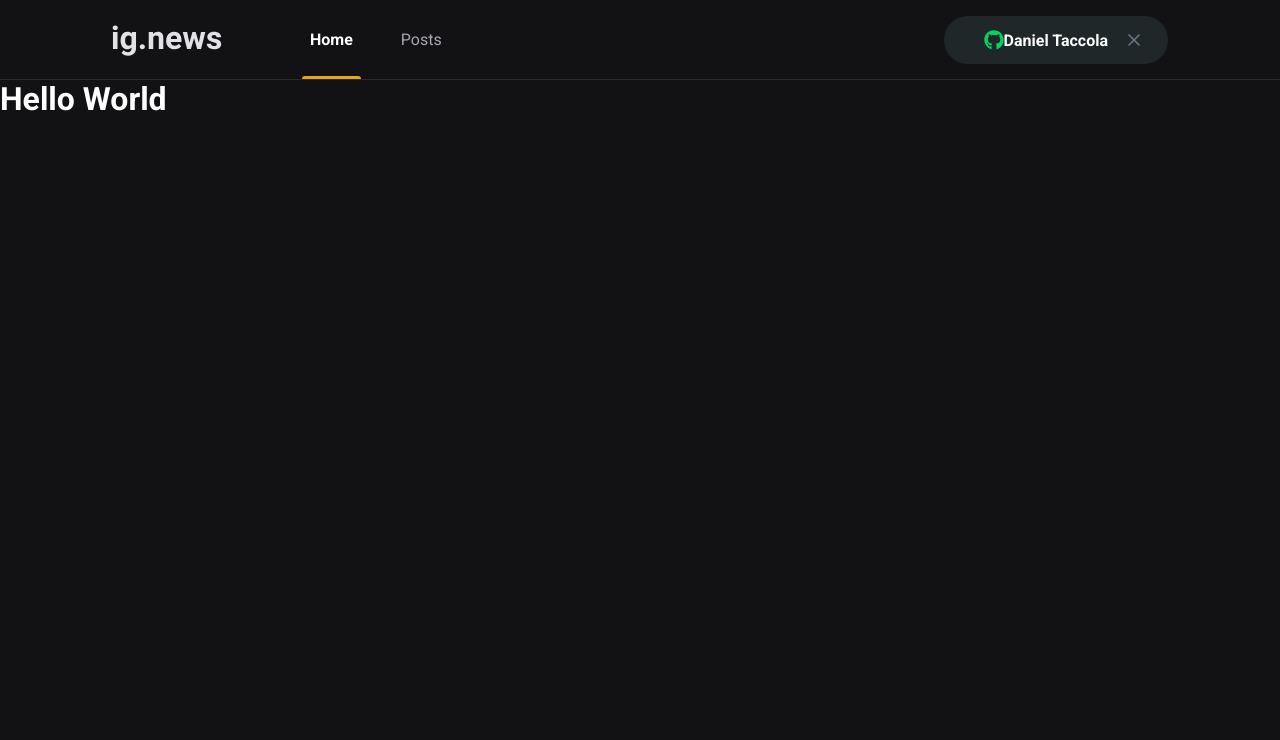
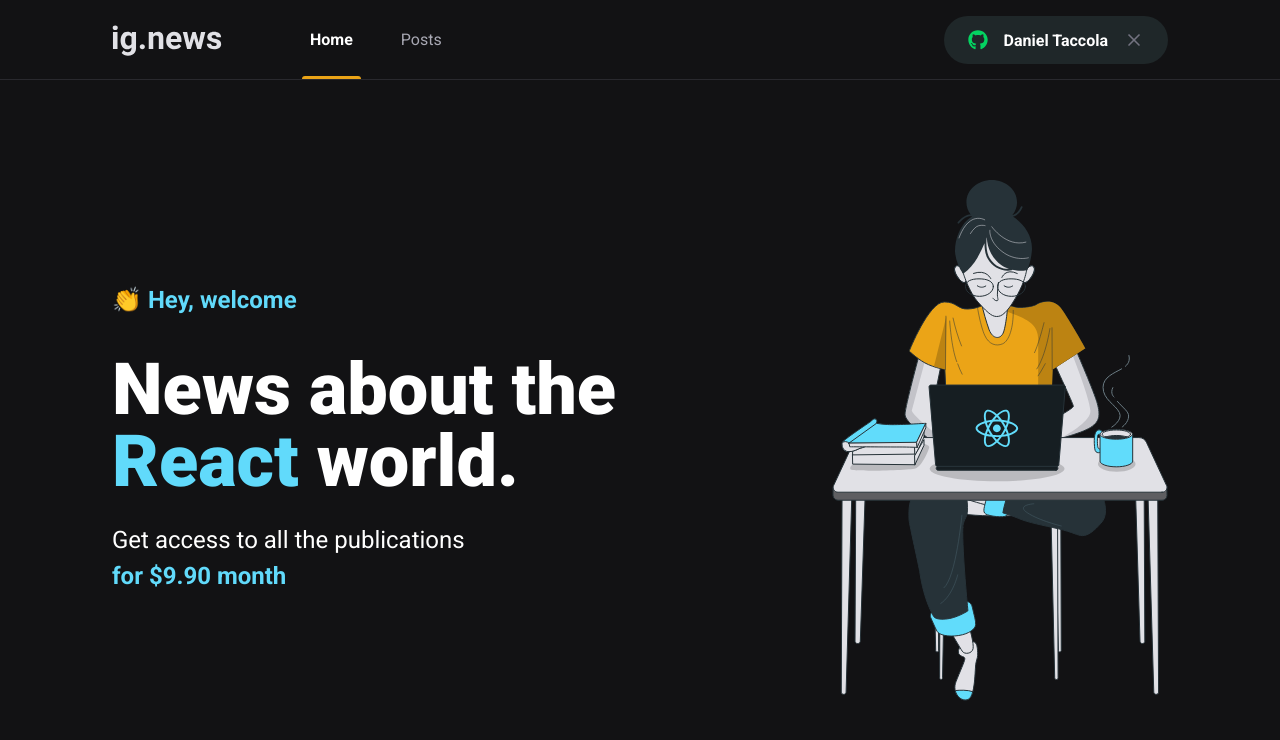
Before and after one commit to dtaccola/ignews, a Next.js app: page / in a window 1280 px wide. Shown: the top 740 px of the page. Built offline with nearby package versions, Linux system fonts and the light colour scheme.

Commit message:
pagina home

```diff
--- a/src/components/SignInButton/styles.module.scss
+++ b/src/components/SignInButton/styles.module.scss
@@ -18,7 +18,7 @@
   }
 
   svg:first-child {
-    margin-left: 1rem;
+    margin-right: 1rem;
   }
 
   svg.closeIcon {
--- /dev/null
+++ b/src/pages/home.module.scss
@@ -0,0 +1,41 @@
+.contentContainer {
+  max-width: 1120px;
+  margin: 0 auto;
+  padding: 0 2rem;
+  height: calc(100vh - 5rem);
+
+  display: flex;
+  align-items: center;
+  justify-content: space-between;
+}
+
+.hero {
+  max-width: 600px;
+
+  > span {
+    font-size: 1.5rem;
+    font-weight: bold;
+  }
+
+  h1 {
+    font-size: 4.5rem;
+    line-height: 4.5rem;
+    font-weight: 900;
+    margin-top: 2.5rem;
+  }
+
+  span {
+    color: var(--cyan-500);
+  }
+
+  p {
+    font-size: 1.5rem;
+    line-height: 2.25rem;
+    margin-top: 1.5rem;
+
+    span {
+      color: var(--cyan-500);
+      font-weight: bold;
+    }
+  }
+}
--- a/src/pages/index.tsx
+++ b/src/pages/index.tsx
@@ -1,14 +1,25 @@
 import Head from 'next/head';
+
+import styles from './home.module.scss';
 
 export default function Home() {
   return (
     <>
       <Head>
-        <title>Início | Ig News</title>
+        <title>Home | Ig News</title>
       </Head>
-      <h1>
-          Hello World
-      </h1>
+      <main className={styles.contentContainer}>
+        <section className={styles.hero}>
+          <span>👏 Hey, welcome</span>
+          <h1>News about the <span>React</span> world.</h1>
+          <p>
+            Get access to all the publications <br />
+            <span>for $9.90 month</span>
+          </p>
+        </section>
+
+        <img src="/images/avatar.svg" alt="Girl coding" />
+      </main>
     </>
   )
 }
```
